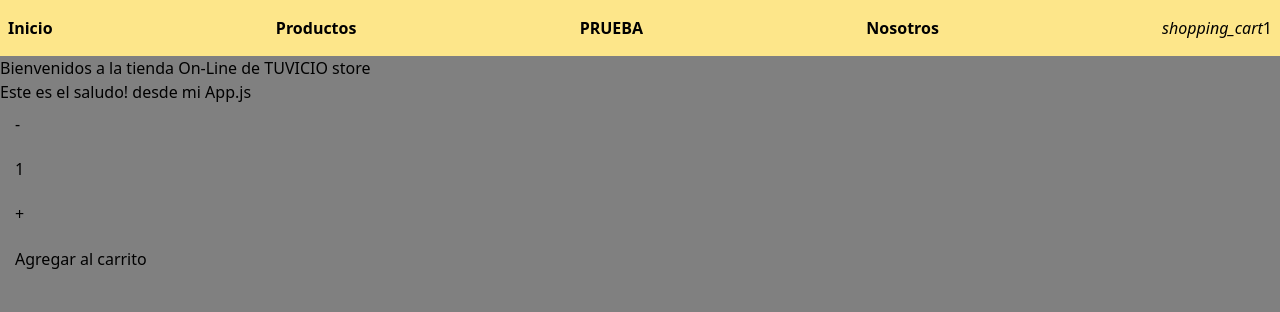
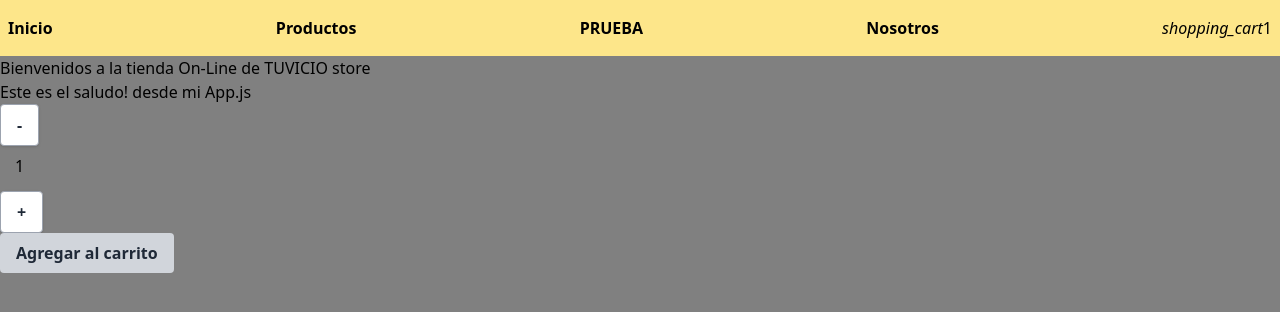
Before and after one commit to moreiratomas22/PreEntrega1PennisiMoreira, a React (Create React App) app: page / in a window 1280 px wide. Shown: the top 312 px of the page. Built offline with nearby package versions, Linux system fonts and the light colour scheme.

Commit message:
Dandole estilos a controladores del carrito

```diff
--- a/src/components/itemCount/ItemCount.js
+++ b/src/components/itemCount/ItemCount.js
@@ -18,12 +18,12 @@ const ItemCount = ({initial, stock, onAdd}) => {
     return (
         <div className="Contador">
             <div className="Controladores">
-                <button className="button" onClick={decrement}>-</button>
+                <button className="button flex-row bg-white hover:bg-gray-100 text-gray-800 font-semibold py-2 px-4 border border-gray-400 rounded shadow" onClick={decrement}>-</button>
                 <h4 className="numero">{quantity}</h4>
-                <button className="button" onClick={increment}>+</button>
+                <button className="button flex-row bg-white hover:bg-gray-100 text-gray-800 font-semibold py-2 px-4 border border-gray-400 rounded shadow items-center" onClick={increment}>+</button>
             </div>
             <div>
-                <button className="button" onClick={() => onAdd(quantity)} disabled={!stock}>
+                <button className="bg-gray-300 hover:bg-gray-400 text-gray-800 font-bold py-2 px-4 rounded inline-flex items-center" onClick={() => onAdd(quantity)} disabled={!stock}>
                     Agregar al carrito
                 </button>
             </div>
--- a/src/index.css
+++ b/src/index.css
@@ -22,16 +22,14 @@ body {
     align-content: center;
 }
 
-.button{
+/* .button{
+    font-size: 20px;
     display: flex;
-    font-size: 1rem;
-    border-radius: 0.4rem;
-    padding-top: 8px;
-    padding-bottom: 8px;
-    padding-right: 15px;
-    padding-left: 15px;
-    margin-bottom: 5px;
-}
+    padding-right: 8px;
+    padding-left: 8px;
+    padding-top: 1px;
+    padding-bottom: 1px;
+} */
 
 .numero{
     padding-top: 8px;
```
